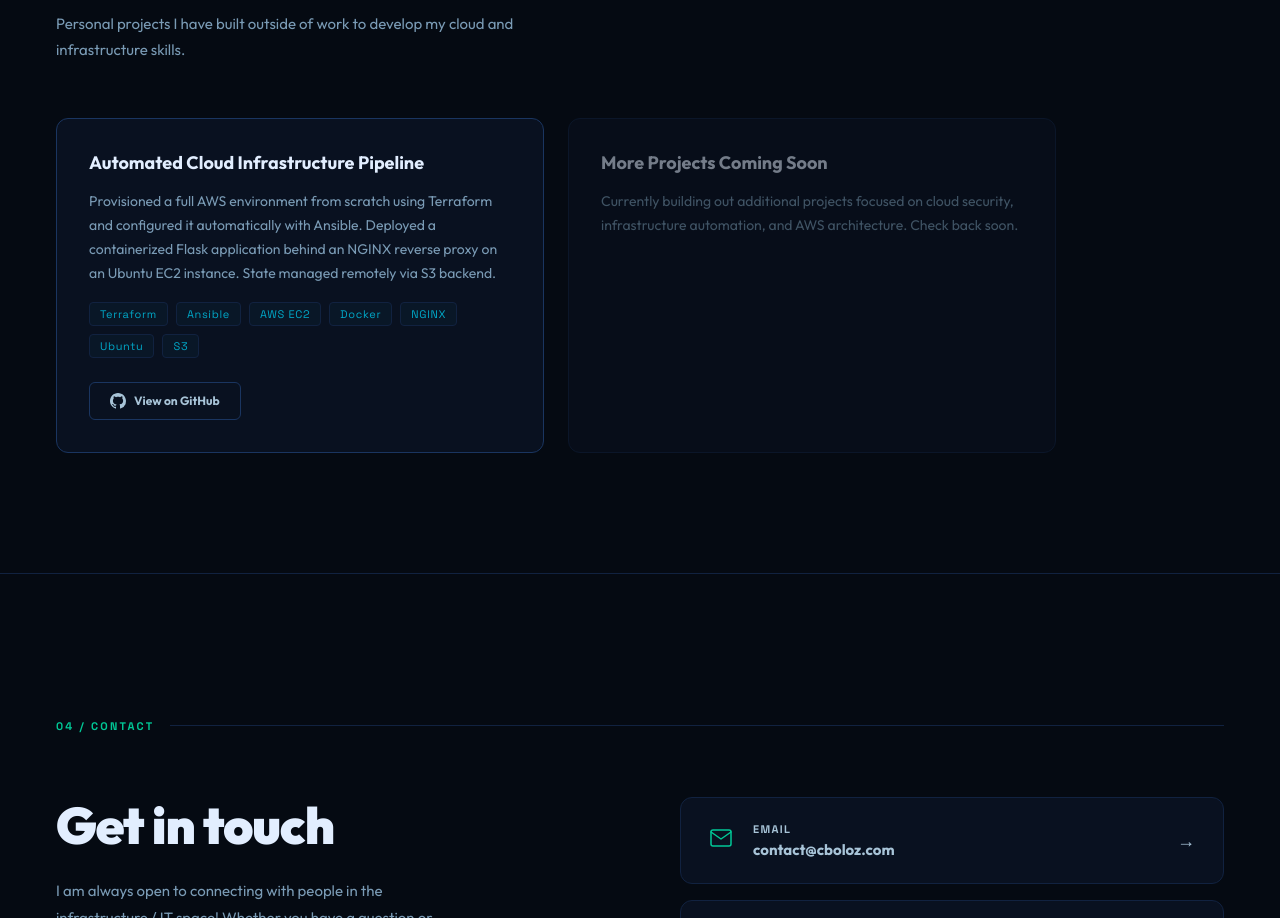
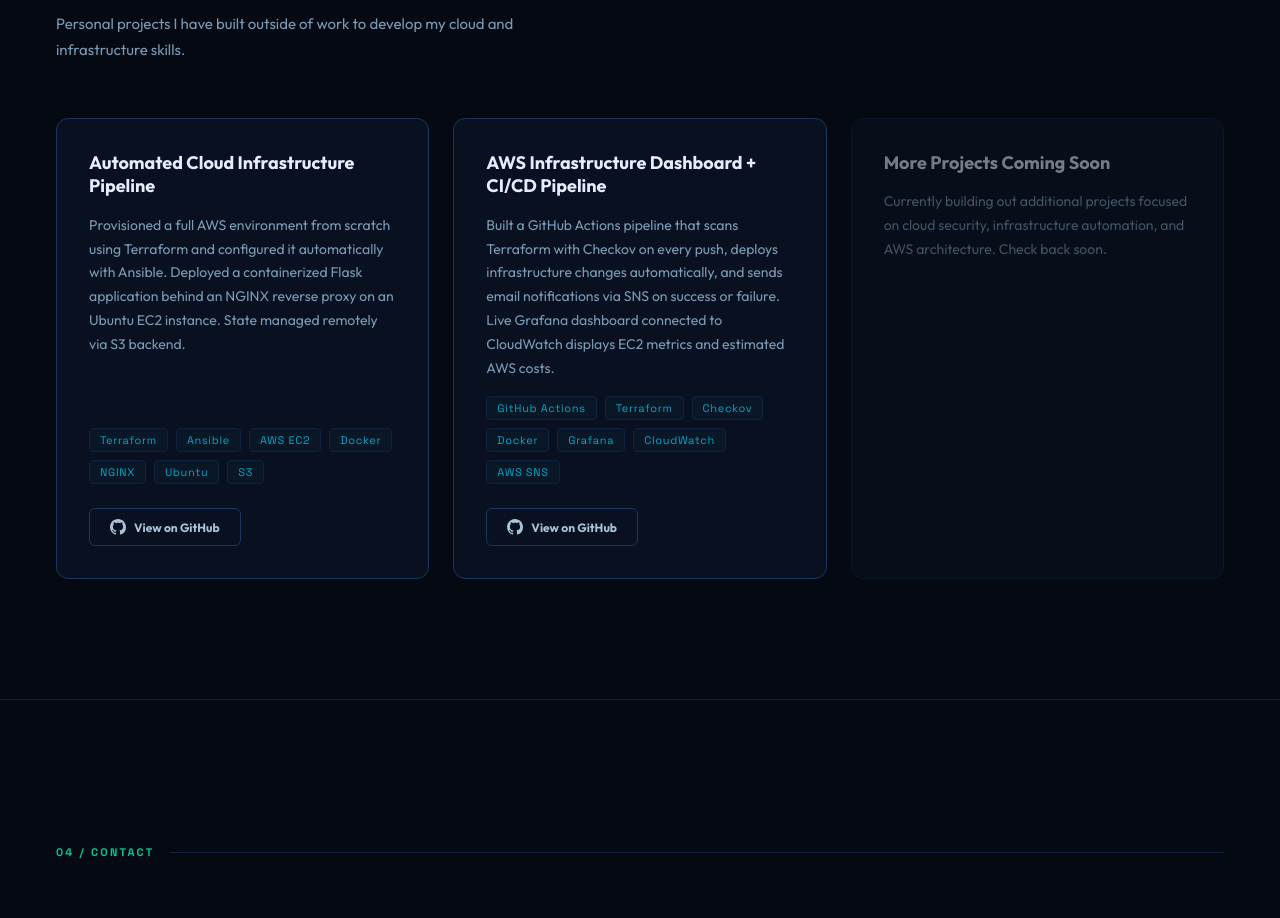
Before and after one commit to cboloz-1/portfolio, a React app: page / in a window 1280 px wide. Shown: the part 2898-3816 px from the top of the page. Built offline with nearby package versions, Linux system fonts and the light colour scheme; the HTML template or start-up script is replaced by a standard one.

Commit message:
new project and formatting

```diff
--- a/src/components/Projects.jsx
+++ b/src/components/Projects.jsx
@@ -4,6 +4,14 @@
     description: 'Provisioned a full AWS environment from scratch using Terraform and configured it automatically with Ansible. Deployed a containerized Flask application behind an NGINX reverse proxy on an Ubuntu EC2 instance. State managed remotely via S3 backend.',
     tags: ['Terraform', 'Ansible', 'AWS EC2', 'Docker', 'NGINX', 'Ubuntu', 'S3'],
     github: 'https://github.com/cboloz-1/infra-lab',
+    live: null,
+    status: 'complete',
+  },
+  {
+    title: 'AWS Infrastructure Dashboard + CI/CD Pipeline',
+    description: 'Built a GitHub Actions pipeline that scans Terraform with Checkov on every push, deploys infrastructure changes automatically, and sends email notifications via SNS on success or failure. Live Grafana dashboard connected to CloudWatch displays EC2 metrics and estimated AWS costs.',
+    tags: ['GitHub Actions', 'Terraform', 'Checkov', 'Docker', 'Grafana', 'CloudWatch', 'AWS SNS'],
+    github: 'https://github.com/cboloz-1/aws-dashboard',
     live: null,
     status: 'complete',
   },
@@ -77,9 +85,9 @@
 
       <div style={{
         display: 'grid',
-        gridTemplateColumns: 'repeat(2, 1fr)',
+        gridTemplateColumns: 'repeat(3, 1fr)',
         gap: '24px',
-        maxWidth: '1000px',
+        maxWidth: '1400px',
       }}>
         {projects.map(project => (
           <div key={project.title} style={{
```
